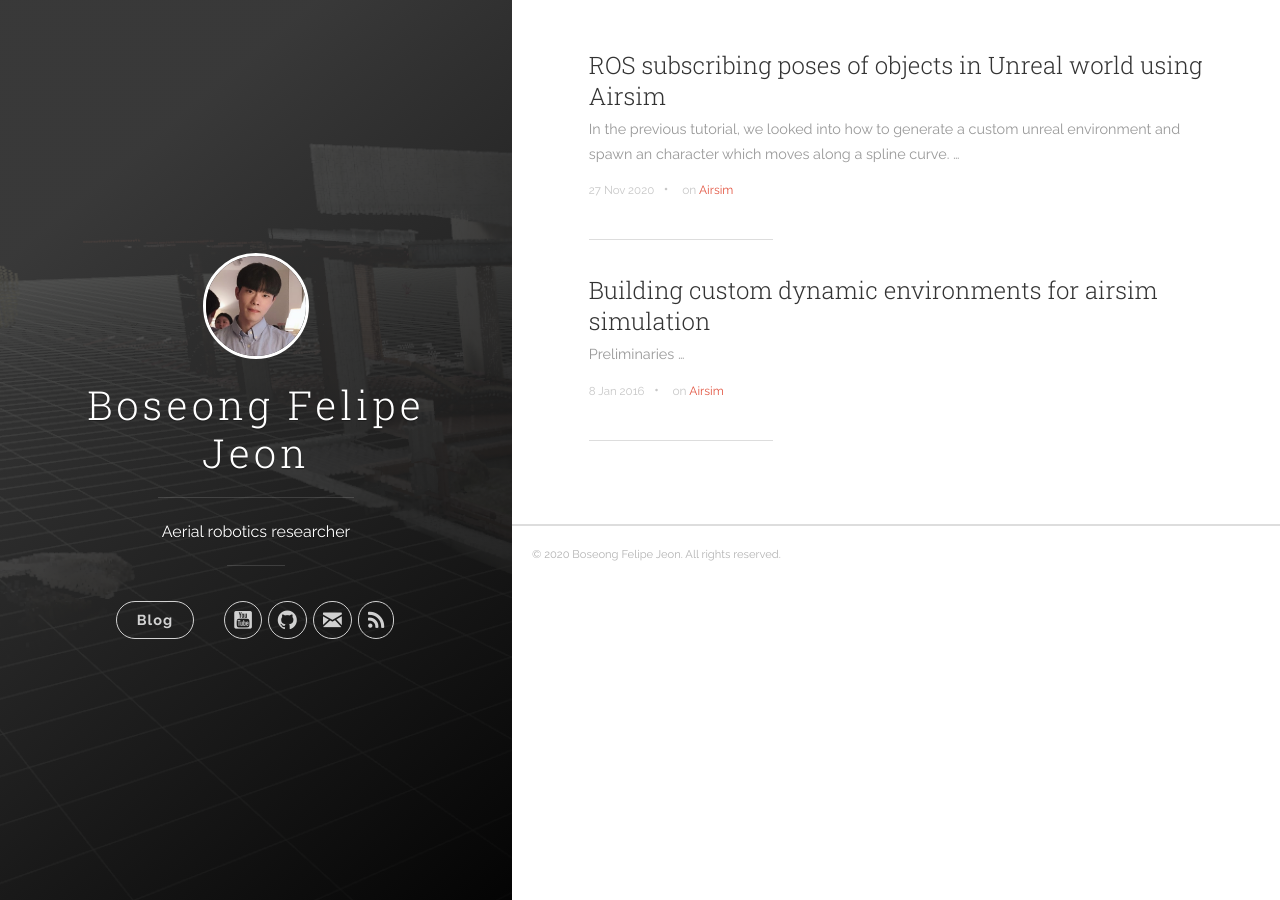
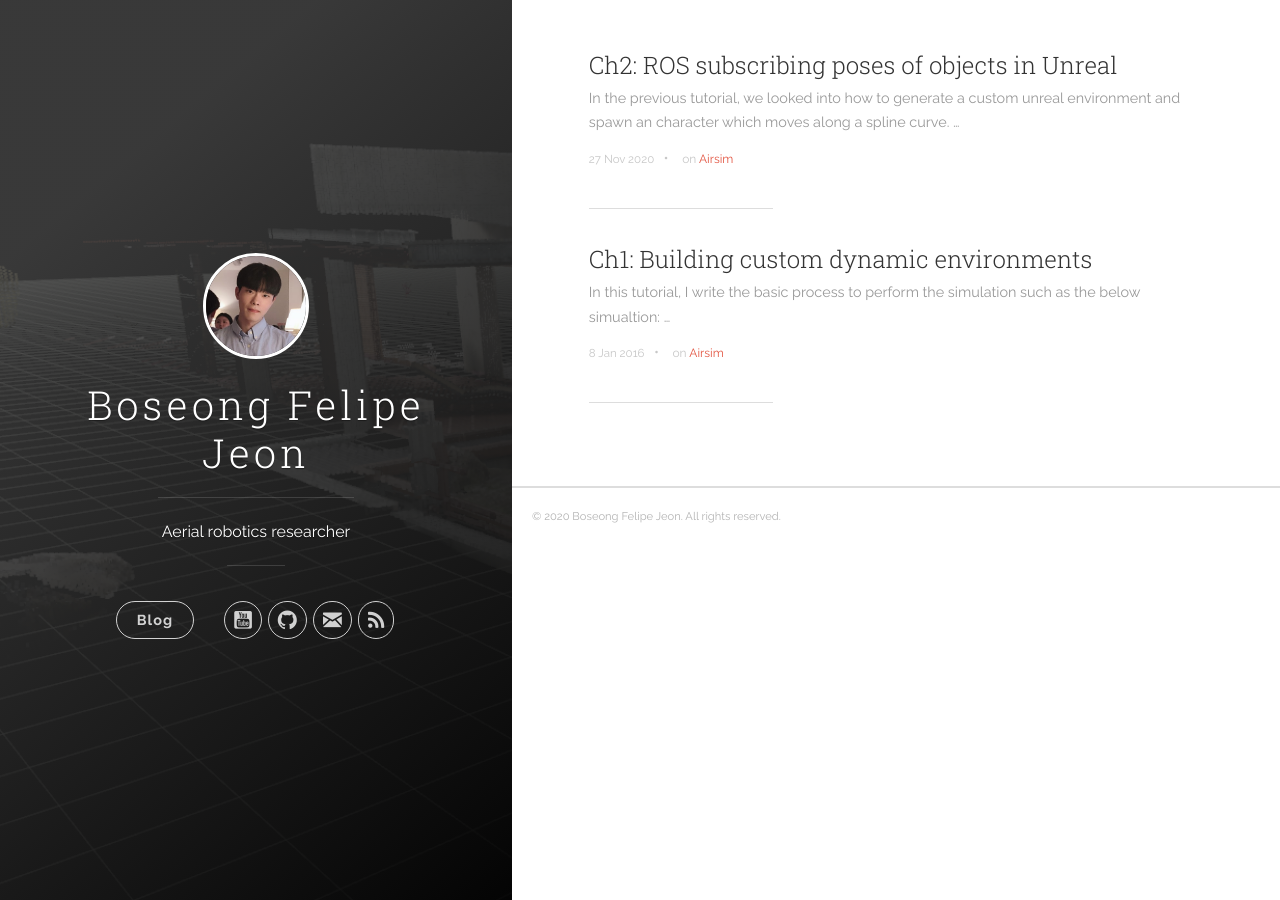
Before and after one commit to icsl-Jeon/icsl-Jeon.github.io, a Jekyll site: the page built from index.html, in a window 1280 px wide. Built offline with Jekyll 4.4.1, drawn with Linux system fonts in a browser that asks for light colours; the list of posts is cut into pages by our own code; some of the changed lines change nothing that is shown.

Commit message:
posting uploaded

````diff
--- a/_posts/2016-01-08-welcome-to-jekyll.markdown
+++ b/_posts/2016-01-08-welcome-to-jekyll.markdown
@@ -1,28 +1,30 @@
 ---
-title:  "ROS subscribing poses of objects in Unreal world using Airsim"
+title:  "Ch2: ROS subscribing poses of objects in Unreal"
 date:   2020-11-27 15:04:23
 categories: [Airsim]
 tags: [Airsim]
 ---
 In the previous tutorial, we looked into how to generate a custom unreal environment and spawn an character which moves along a spline curve.
 
-Now we move on to associate the ROS with Unreal environment we created. For that, we use [airsim_ros_pkgs](https://github.com/icsl-Jeon/airsim_ros_pkgs) which is custom forked version from original package to include object pose extraction.
+Now we move on to associate the ROS with Unreal environment we created. For that, we use [airsim_ros_pkgs](https://github.com/icsl-Jeon/airsim_ros_pkgs) which is a custom forked version from the original package to include object pose extraction.
+
+## 1. Setup
 
 ### Basic dependenices
 
-* mavros_msgs in ROS
+* **mavros_msgs**
 
 ```
 sudo apt-get install ros-melodic-mavros-msgs
 ```
 
-* gcc 8.0
+* **gcc 8.0**
 
 ```
  sudo apt install gcc-8 g++-8
 ```
 
-### Building  `airsim_ros_pkgs`
+* Building  airsim_ros_pkgs
 
 ```
 cd ~/catkin_ws/src/AirSim/ros/src
@@ -32,38 +34,13 @@
 catkin build airsim_tutorial_pkgs -DCMAKE_C_COMPILER=gcc-8 -DCMAKE_CXX_COMPILER=g++-8
 ```
 
+### Configuring the airsim vehicle under PX4
+
+Download an example `setting.json` from my [drive](https://drive.google.com/file/d/1O5jBOMDusBs9tLmFTPET7cEZeFa1wUUE/view?usp=sharing). Move the file into `~/Documents/AirSim` and replace the original one (you mush have the folder if you had followed the chapter 1 posting).
 
 
+## 2. Simulation
 
+We now do airsim simulation. From here, you will need to launch my `airsim_ros_pkgs`.
 
-
-
-We now proceed to more airsim
-
-
-{% include youtubePlayer.html id="5YWw47K3w2Y" %}
-
-As you might guess, the pose of the female actor, the elephant and the horse is being fed into the
-ROS node which plans the movement of the drone.
-
-
-
-You’ll find this post in your `_posts` directory. Go ahead and edit it and re-build the site to see your changes. You can rebuild the site in many different ways, but the most common way is to run `jekyll serve --watch`, which launches a web server and auto-regenerates your site when a file is updated.
-
-To add new posts, simply add a file in the `_posts` directory that follows the convention `YYYY-MM-DD-name-of-post.ext` and includes the necessary front matter. Take a look at the source for this post to get an idea about how it works.
-
-Jekyll also offers powerful support for code snippets:
-
-``` ruby
-def print_hi(name)
-  puts "Hi, #{name}"
-end
-print_hi('Tom')
-#=> prints 'Hi, Tom' to STDOUT.
-```
-
-Check out the [Jekyll docs][jekyll] for more info on how to get the most out of Jekyll. File all bugs/feature requests at [Jekyll’s GitHub repo][jekyll-gh]. If you have questions, you can ask them on [Jekyll’s dedicated Help repository][jekyll-help].
-
-[jekyll]:      http://jekyllrb.com
-[jekyll-gh]:   https://github.com/jekyll/jekyll
-[jekyll-help]: https://github.com/jekyll/jekyll-help
+### Spawn PX4 vehicle drone in unreal
--- a/_posts/2020-11-25- Building custom dynamic environment for airsim simulation.markdown
+++ b/_posts/2020-11-25- Building custom dynamic environment for airsim simulation.markdown
@@ -1,44 +1,24 @@
 ---
-title:  "Building custom dynamic environments for airsim simulation"
+title:  "Ch1: Building custom dynamic environments"
 date:   2016-01-08 15:04:23
 categories: [Airsim]
 tags: [Airsim]
 ---
 
-## Preliminaries
-
-## Making a unreal project with airsim plugin
-
-### 1. Make new custom project
-
-
-
-
 In this tutorial, I write the basic process to perform the simulation such as the below simualtion:
 
 {% include youtubePlayer.html id="5YWw47K3w2Y" %}
 
-As you might guess, the pose of the female actor, the elephant and the horse is being fed into the
-ROS node which plans the movement of the drone.
 
+As you might guess, the poses of the female actor, the elephant and the horse are being fed into the
+ROS node which plans the movement of the drone. From this posting, we will walk through to learn how to conduct such simulation using Unreal, Airsim and ROS. The tested computer is based on Ubuntu 18.04.
 
+## 1. Making a unreal project with airsim plugin
 
-You’ll find this post in your `_posts` directory. Go ahead and edit it and re-build the site to see your changes. You can rebuild the site in many different ways, but the most common way is to run `jekyll serve --watch`, which launches a web server and auto-regenerates your site when a file is updated.
+### Make new custom project
 
-To add new posts, simply add a file in the `_posts` directory that follows the convention `YYYY-MM-DD-name-of-post.ext` and includes the necessary front matter. Take a look at the source for this post to get an idea about how it works.
+First, we need to build an unreal environmet for your own purpose.
 
-Jekyll also offers powerful support for code snippets:
+### Try Airsim game mode and check things are OK
 
-``` ruby
-def print_hi(name)
-  puts "Hi, #{name}"
-end
-print_hi('Tom')
-#=> prints 'Hi, Tom' to STDOUT.
-```
-
-Check out the [Jekyll docs][jekyll] for more info on how to get the most out of Jekyll. File all bugs/feature requests at [Jekyll’s GitHub repo][jekyll-gh]. If you have questions, you can ask them on [Jekyll’s dedicated Help repository][jekyll-help].
-
-[jekyll]:      http://jekyllrb.com
-[jekyll-gh]:   https://github.com/jekyll/jekyll
-[jekyll-help]: https://github.com/jekyll/jekyll-help
+Now,
````
